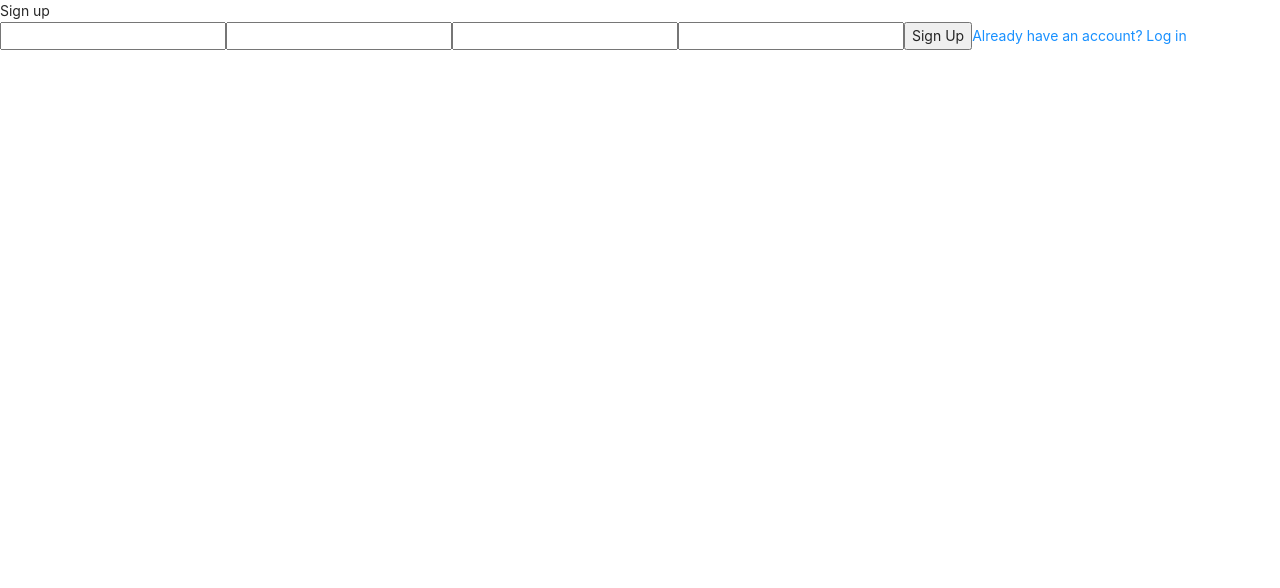
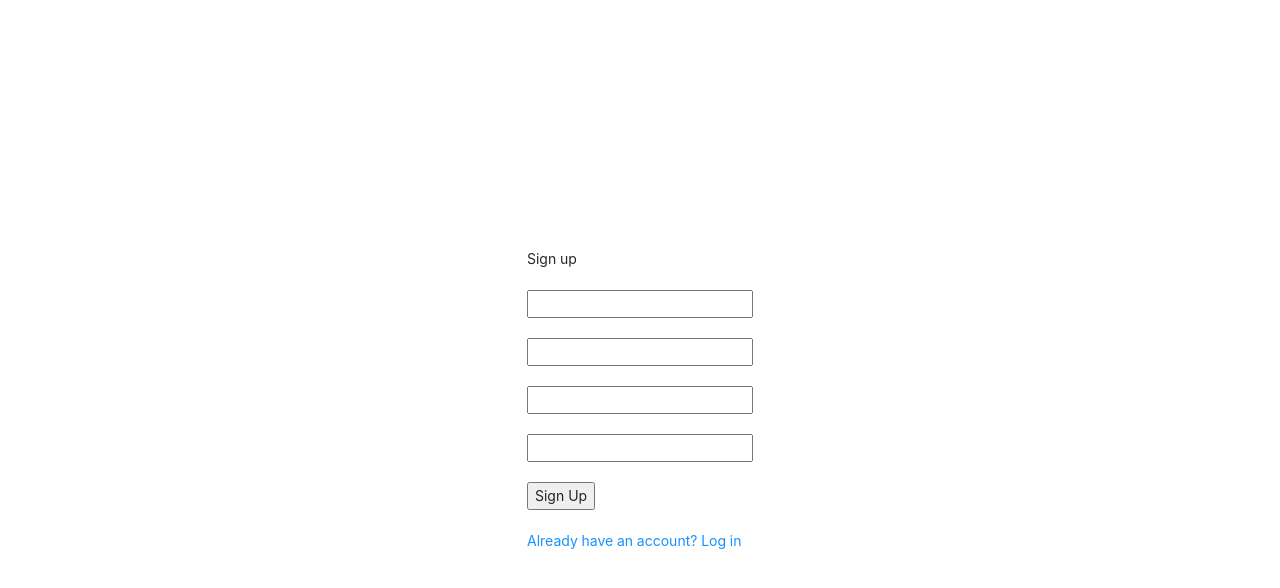
Before and after one commit to kunalgorithm/graphql-fullstack, a Next.js app: page /signup in a window 1280 px wide. Shown: the top 588 px of the page. Built offline with nearby package versions, Linux system fonts and the light colour scheme.

Commit message:
add some global styles

```diff
--- /dev/null
+++ b/global.scss
@@ -0,0 +1,13 @@
+body {
+  display: flex;
+  align-items: center;
+  justify-content: center;
+}
+
+div {
+  margin: 20px 0px;
+}
+
+.form {
+  flex-direction: column;
+}
--- a/pages/_app.js
+++ b/pages/_app.js
@@ -4,6 +4,7 @@ import Head from "next/head";
 
 //@ts-ignore
 import "antd/dist/antd.css";
+import "../global.scss";
 class MyApp extends App {
   componentDidMount() {
     // Remove the server-side injected CSS.
--- a/pages/signup.tsx
+++ b/pages/signup.tsx
@@ -63,18 +63,34 @@ function SignUp() {
               .catch(err => console.error(err));
           }}
         >
+          <div>
             <input
               value={firstName}
               onChange={e => setFirstName(e.target.value)}
             />
+          </div>
 
-          <input value={lastName} onChange={e => setLastName(e.target.value)} />
+          <div>
+            <input
+              value={lastName}
+              onChange={e => setLastName(e.target.value)}
+            />
+          </div>
 
+          <div>
             <input value={email} onChange={e => setEmail(e.target.value)} />
+          </div>
 
-          <input value={password} onChange={e => setPassword(e.target.value)} />
+          <div>
+            <input
+              value={password}
+              onChange={e => setPassword(e.target.value)}
+            />
+          </div>
 
+          <div>
             <button type="submit">Sign Up</button>
+          </div>
 
           <Link href="/login">
             <a>Already have an account? Log in</a>
```
Also changed, not shown: pages/login.tsx (+9 -1 lines). Lines whose indentation alone changed are shown as unchanged.
